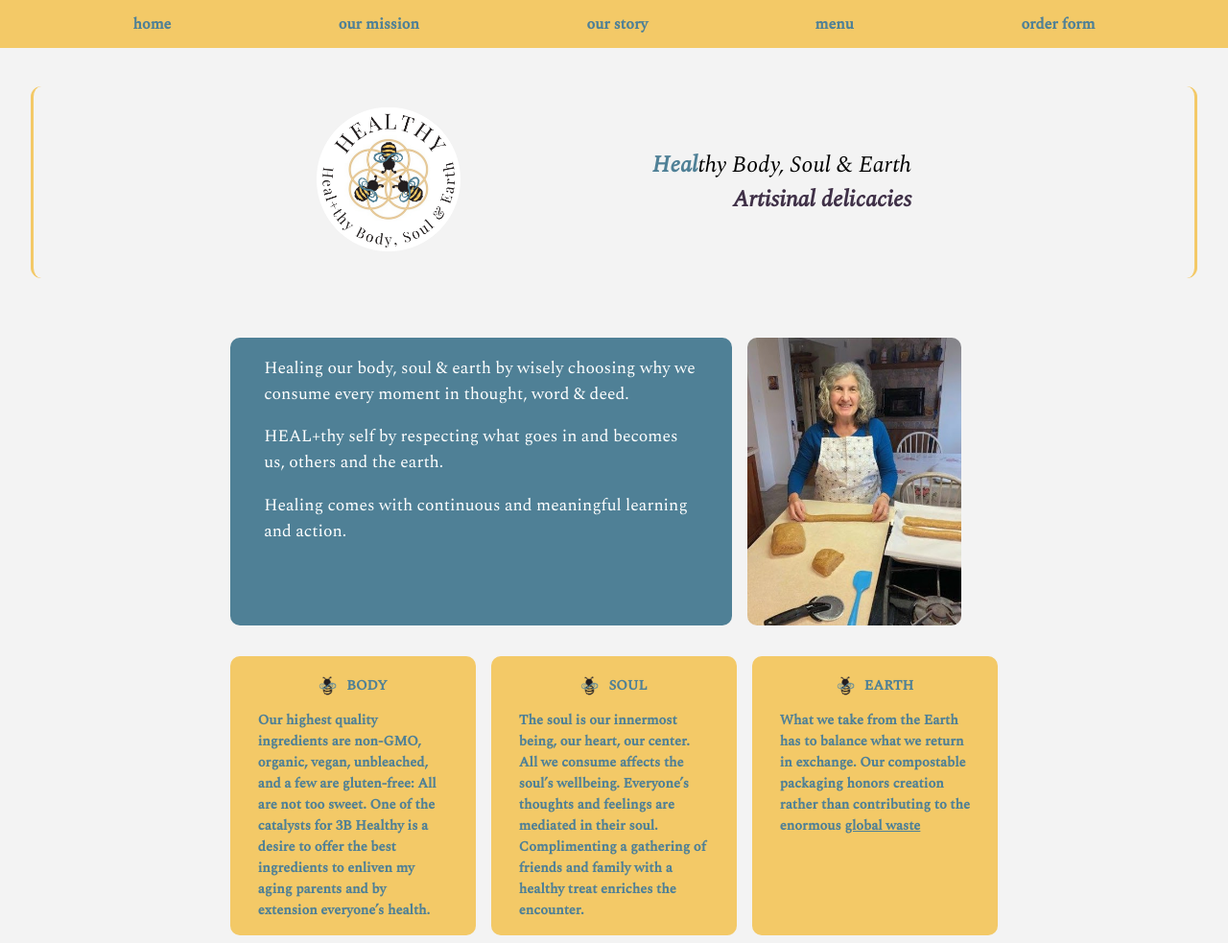
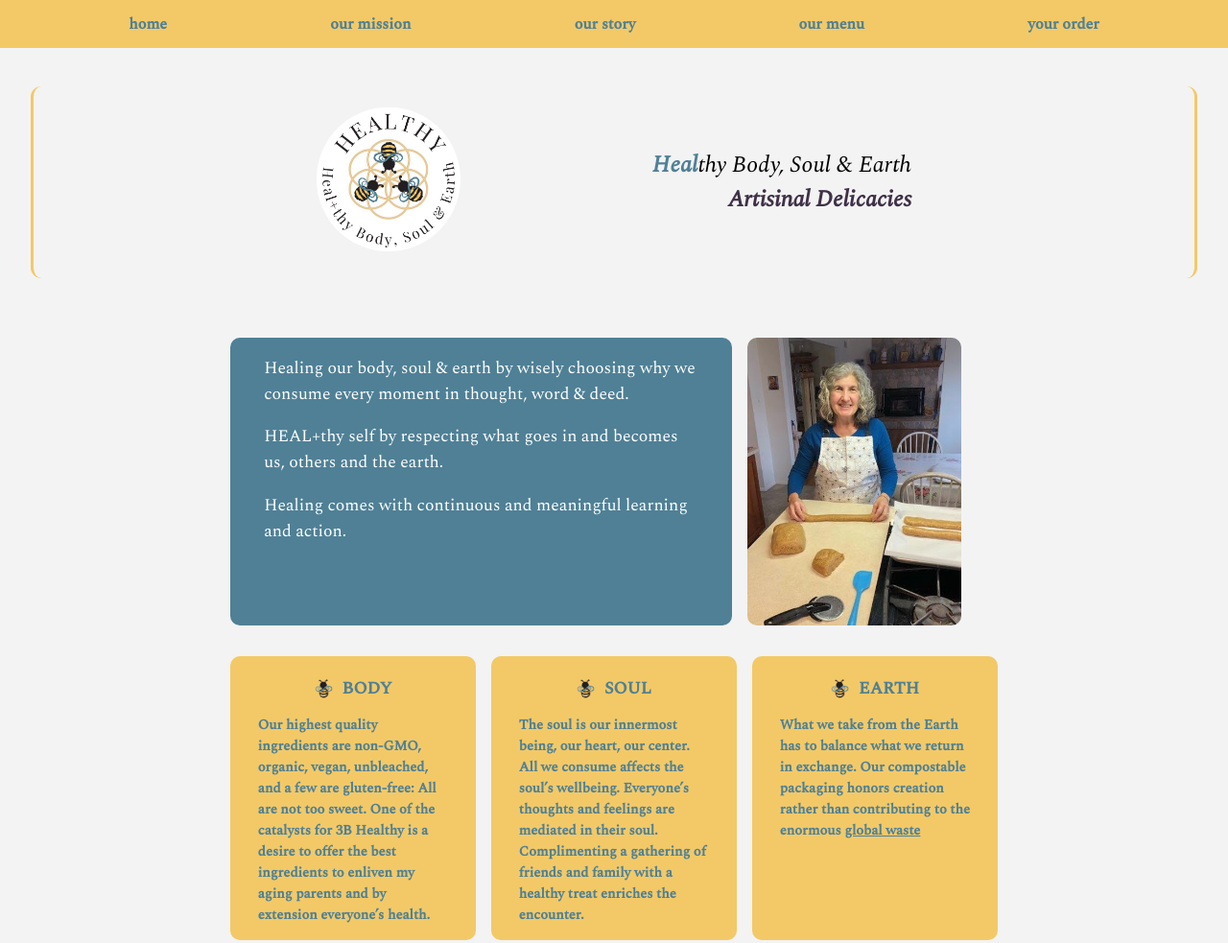
Before and after one commit to tonyfischetti/bhealhy, a website: page pages/our-mission.html in a window 1280 px wide. Shown: the top 983 px of the page at 96% size. Drawn offline with nearby package versions, Linux system fonts and the light colour scheme; files that its build step writes are made by us from their sources; files whose address does not match are found by name.

Commit message:
some live changes

```diff
--- a/pages/our-mission.html
+++ b/pages/our-mission.html
@@ -35,7 +35,7 @@
         <div class="info-card-content">
           <div class="list-element-bee-big">
             <img src="static/single-bee.png" height="20"/>
-            <b>BODY</b>
+            <span class="bigger-font">BODY</b>
           </div>
           <p>Our highest quality ingredients are non-GMO, organic, vegan, unbleached,
           and a few are gluten-free: All are not too sweet. One of the catalysts for
@@ -48,7 +48,7 @@
         <div class="info-card-content">
           <div class="list-element-bee-big">
             <img src="static/single-bee.png" height="20"/>
-            <b>SOUL</b>
+            <span class="bigger-font">SOUL</b>
           </div>
           <p>The soul is our innermost being, our heart, our center. All we
           consume affects the soul’s wellbeing. Everyone’s thoughts and
@@ -61,7 +61,7 @@
         <div class="info-card-content">
           <div class="list-element-bee-big">
             <img src="static/single-bee.png" height="20"/>
-            <b>EARTH</b>
+            <span class="bigger-font">EARTH</b>
           </div>
           <p>What we take from the Earth has to balance what we return in exchange.
           Our compostable packaging honors creation rather than contributing to the
--- a/templates/partials/footer.html
+++ b/templates/partials/footer.html
@@ -26,10 +26,10 @@
           <a href="our-story.html" class="footer-link white-text">our story</a>
         </div>
         <div class="footer-link-set-item">
-          <a href="menu.html" class="footer-link white-text">menu</a>
+          <a href="our-menu.html" class="footer-link white-text">our menu</a>
         </div>
         <div class="footer-link-set-item">
-          <a id="order-button-2" href="https://forms.gle/FqDLS7uE6d6dmm8N7" target="_blank" rel="noopener noreferrer" class="footer-link white-text">order</a>
+          <a id="order-button-2" href="https://forms.gle/FqDLS7uE6d6dmm8N7" target="_blank" rel="noopener noreferrer" class="footer-link white-text">your order</a>
         </div>
       </div>
     </div>
@@ -70,6 +70,6 @@
 
   </div>
   <div id="final-word">
-      <span id="copyright">&copy; 2022 B HEAL+thy</span>
+      <span id="copyright">&copy; 2022 3 B HEALthy</span>
   </div>
 </footer>
--- a/templates/partials/logo-and-tagline-thin.html
+++ b/templates/partials/logo-and-tagline-thin.html
@@ -9,7 +9,7 @@
 
     <div id="taglines">
       <div class="tagline-thin even-bigger-font"><span class="blue-green-text">Heal</span>thy Body, Soul &amp; Earth</div>
-      <div class="tagline-thin"><span class="purple-text">Artisinal delicacies</span></div>
+      <div class="tagline-thin"><span class="purple-text">Artisinal Delicacies</span></div>
     </div>
 
   </div>
--- a/templates/partials/navbar.html
+++ b/templates/partials/navbar.html
@@ -9,9 +9,9 @@
     <a class="nav-link" href="our-story.html">our story</a>
   </div>
   <div class="nav-link-div">
-    <a class="nav-link" href="menu.html">menu</a>
+    <a class="nav-link" href="our-menu.html">our menu</a>
   </div>
   <div id="order-button-1" class="nav-link-div">
-    <a class="nav-link" href="https://forms.gle/FqDLS7uE6d6dmm8N7" target="_blank">order form</a>
+    <a class="nav-link" href="https://forms.gle/FqDLS7uE6d6dmm8N7" target="_blank">your order</a>
   </div>
 </nav>
```
Also changed, not shown: pages/our-menu.html (renamed from pages/menu.html).
